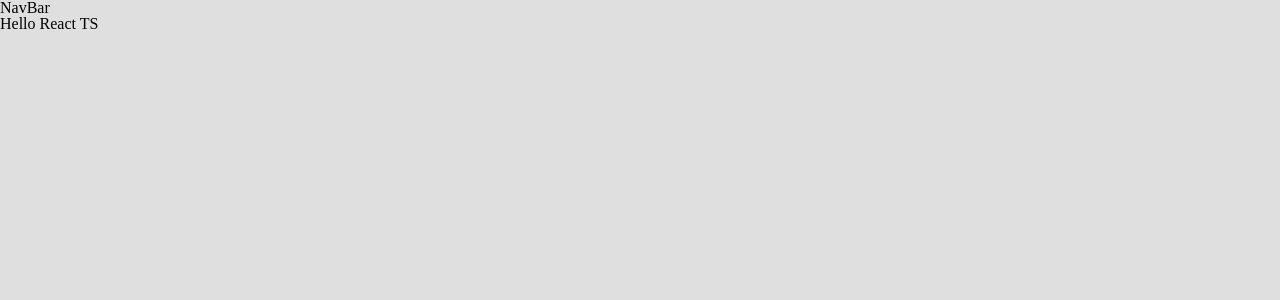
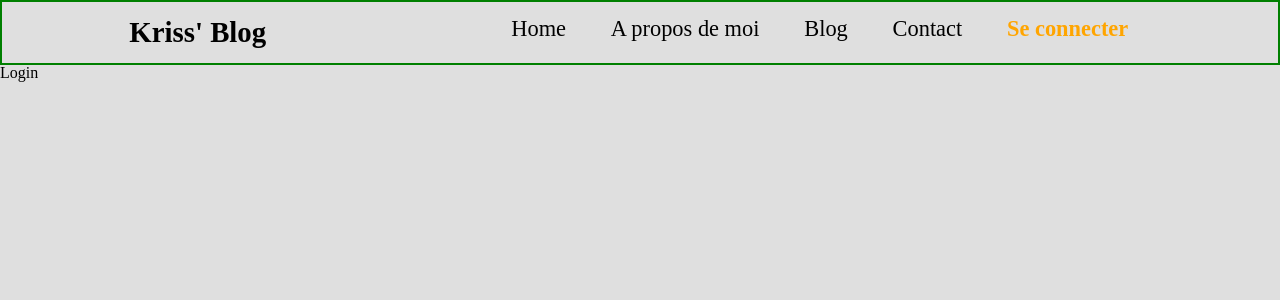
Before and after one commit to Kriss-Hanna/blog-react-ts, a React (Vite) app: page /login in a window 1280 px wide. Shown: the top 300 px of the page. Built offline with nearby package versions, Linux system fonts and the light colour scheme.

Commit message:
add routing app & navbar

```diff
--- a/src/App.tsx
+++ b/src/App.tsx
@@ -1,12 +1,13 @@
 import NavBar from "./components/NavBar"
+import AppRoutes from "./routes"
 
 function App() {
 
 
   return (
     <>
-    <NavBar />
-       <div>Hello React TS</div>
+      <NavBar />
+      <AppRoutes />
     </>
   )
 }
--- a/src/components/NavBar.tsx
+++ b/src/components/NavBar.tsx
@@ -1,8 +1,17 @@
-import React from 'react'
+import { NavLink, Link } from "react-router-dom"
 
 function NavBar() {
   return (
-    <div>NavBar</div>
+    <nav className="navbar-container">
+        <h1><Link to="/">Kriss' Blog</Link></h1>
+        <ul>
+            <li><NavLink to="/">Home</NavLink></li>
+            <li><NavLink to="/about">A propos de moi</NavLink></li>
+            <li><NavLink to="/blog">Blog</NavLink></li>
+            <li><NavLink to="/contact">Contact</NavLink></li>
+            <li><NavLink to="/login">Se connecter</NavLink></li>
+        </ul>
+    </nav>
   )
 }
 
--- a/src/main.tsx
+++ b/src/main.tsx
@@ -1,11 +1,14 @@
 import React from 'react'
 import ReactDOM from 'react-dom/client'
+import { BrowserRouter } from "react-router-dom"
 import App from './App.tsx'
 
 import './styles/global.sass'
 
 ReactDOM.createRoot(document.getElementById('root') as HTMLElement).render(
   <React.StrictMode>
-    <App />
+    <BrowserRouter>
+      <App />
+    </BrowserRouter>
   </React.StrictMode>,
 )
--- /dev/null
+++ b/src/pages/About.tsx
@@ -0,0 +1,9 @@
+import React from 'react'
+
+function About() {
+  return (
+    <div>About</div>
+  )
+}
+
+export default About
--- /dev/null
+++ b/src/pages/Blog.tsx
@@ -0,0 +1,9 @@
+import React from 'react'
+
+function Blog() {
+  return (
+    <div>Blog</div>
+  )
+}
+
+export default Blog
--- /dev/null
+++ b/src/pages/Contact.tsx
@@ -0,0 +1,9 @@
+import React from 'react'
+
+function Contact() {
+  return (
+    <div>Contact</div>
+  )
+}
+
+export default Contact
--- /dev/null
+++ b/src/pages/Home.tsx
@@ -0,0 +1,9 @@
+import React from 'react'
+
+function Home() {
+  return (
+    <div>Le blog de kriss test</div>
+  )
+}
+
+export default Home
--- /dev/null
+++ b/src/pages/Login.tsx
@@ -0,0 +1,9 @@
+import React from 'react'
+
+function Login() {
+  return (
+    <div>Login</div>
+  )
+}
+
+export default Login
--- /dev/null
+++ b/src/routes.tsx
@@ -0,0 +1,24 @@
+import React from "react";
+import { Routes, Route } from "react-router-dom";
+import Home from "./pages/Home";
+import About from "./pages/About";
+import Blog from "./pages/Blog";
+import Contact from "./pages/Contact";
+import Login from "./pages/Login";
+
+
+const AppRoutes: React.FC = () => {
+  return (
+    <Routes>
+
+      <Route path="/" element={<Home />} />
+      <Route path="/about" element={<About />} />
+      <Route path="/blog" element={<Blog />} />
+      <Route path="/contact" element={<Contact />} />
+      <Route path="/login" element={<Login />} />
+
+    </Routes>
+  );
+};
+
+export default AppRoutes;
--- /dev/null
+++ b/src/styles/Navbar.sass
@@ -0,0 +1,23 @@
+.navbar-container
+    display: flex
+    justify-content: space-around
+    border: 2px green solid
+    padding: 1em
+
+    a
+        color: black
+        text-decoration: none
+    a.active
+        color: orange
+        font-weight: 700
+
+    h1
+        font-size: 1.8rem
+        font-weight: 800
+
+    ul
+        display: flex
+
+    li
+        margin: 0 1em
+        font-size: 1.4rem
--- a/src/styles/global.sass
+++ b/src/styles/global.sass
@@ -1,3 +1,5 @@
+@import "../styles/Navbar"
+
 body
     background-color: #DFDFDF
 
```
